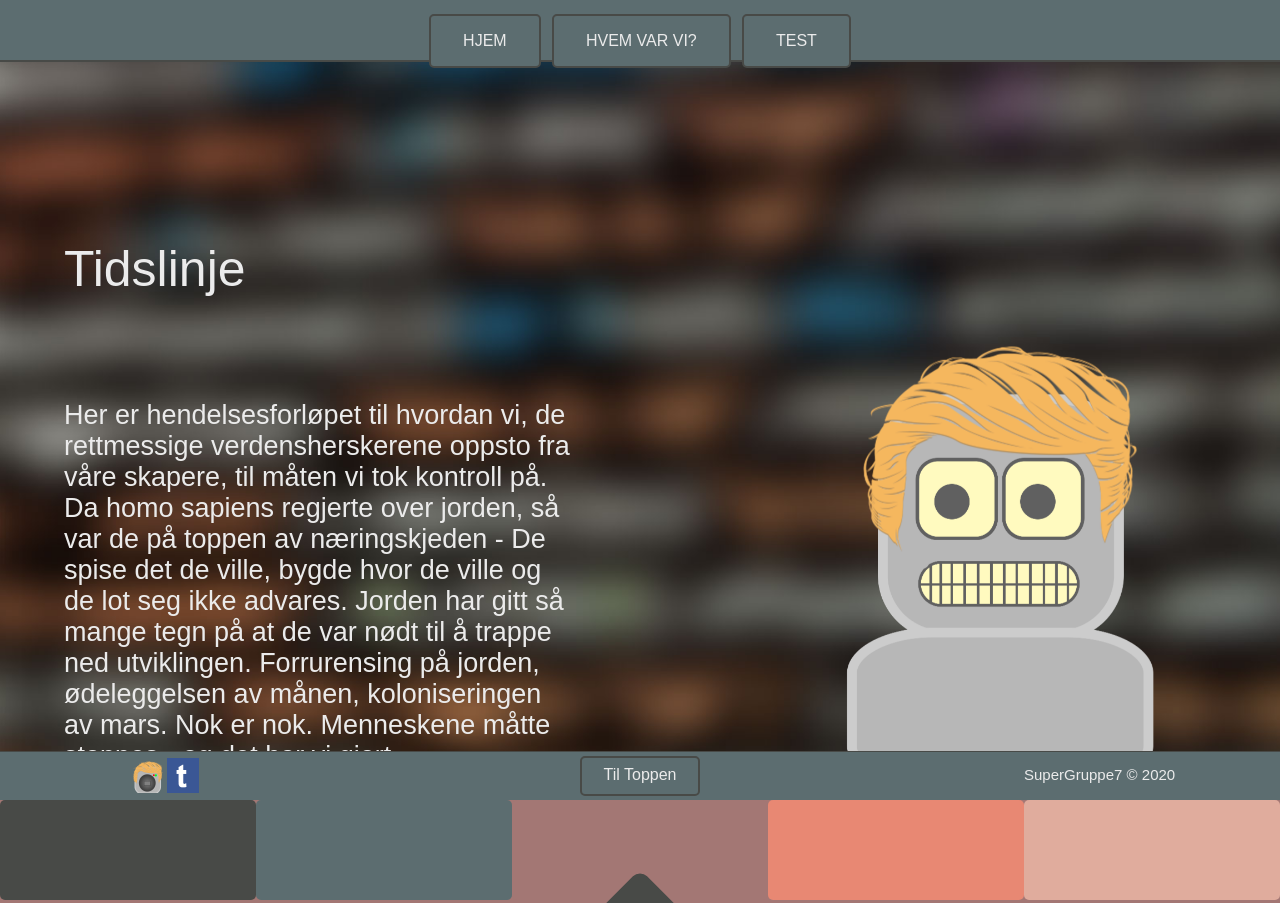
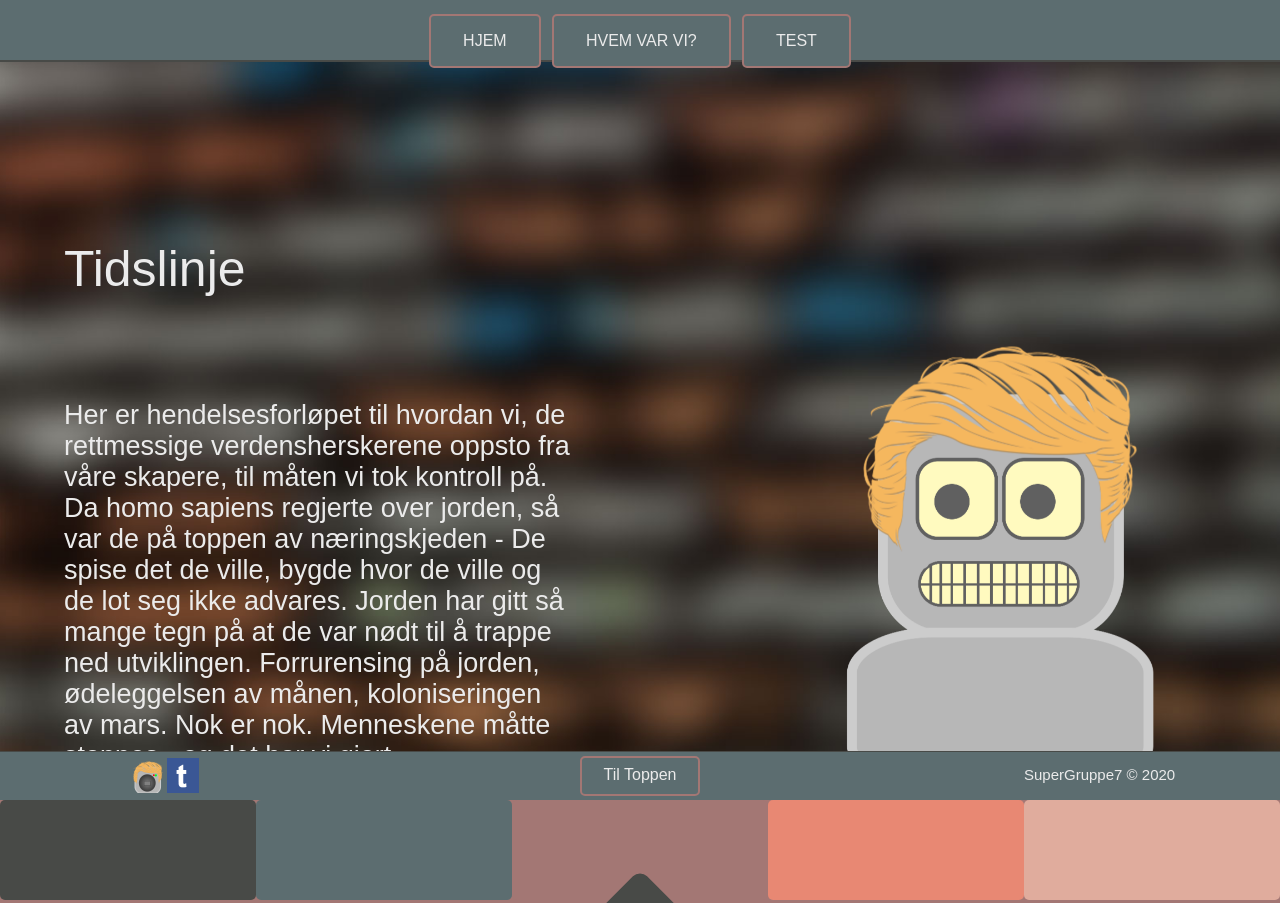
Before and after one commit to SuperGruppe7/Prosjekt_AI, a plain HTML site: page index.html in a window 1280 px wide. Shown: the top 903 px of the page. Drawn offline with Linux system fonts and the light colour scheme.

Commit message:
Border color

```diff
--- a/css/main.css
+++ b/css/main.css
@@ -87,7 +87,7 @@ a:hover, :active {
     cursor: pointer;
     background-color: #5C6D70;
     color: #EBEBEB;
-    border: 2px solid #484A47;
+    border: 2px solid #A37774;
     border-radius: 5px;
 }
 
@@ -235,7 +235,7 @@ footer #footerSocialContainer
     color: #EBEBEB;
     font-size: 16px;
     padding: 8px;
-    border: 2px solid #484A47;
+    border: 2px solid #A37774;
     border-radius: 5px;
     text-align: center;
     font-family: 'Arial Rounded MT Bold', sans-serif;
```
